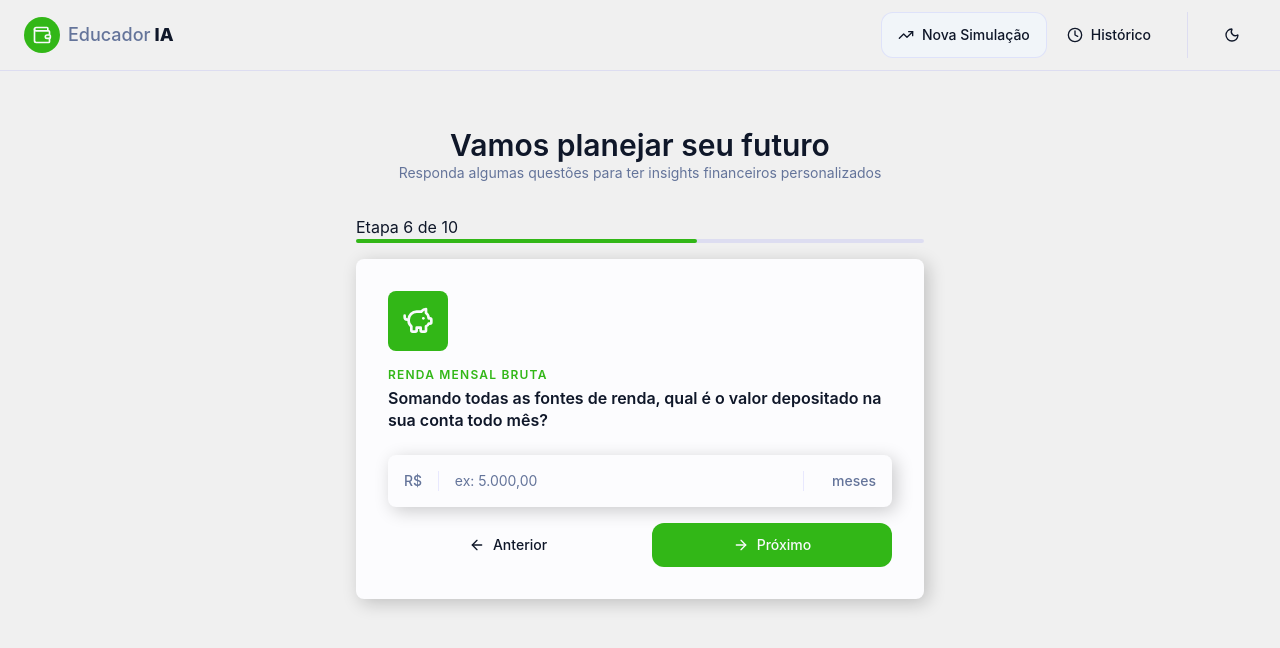
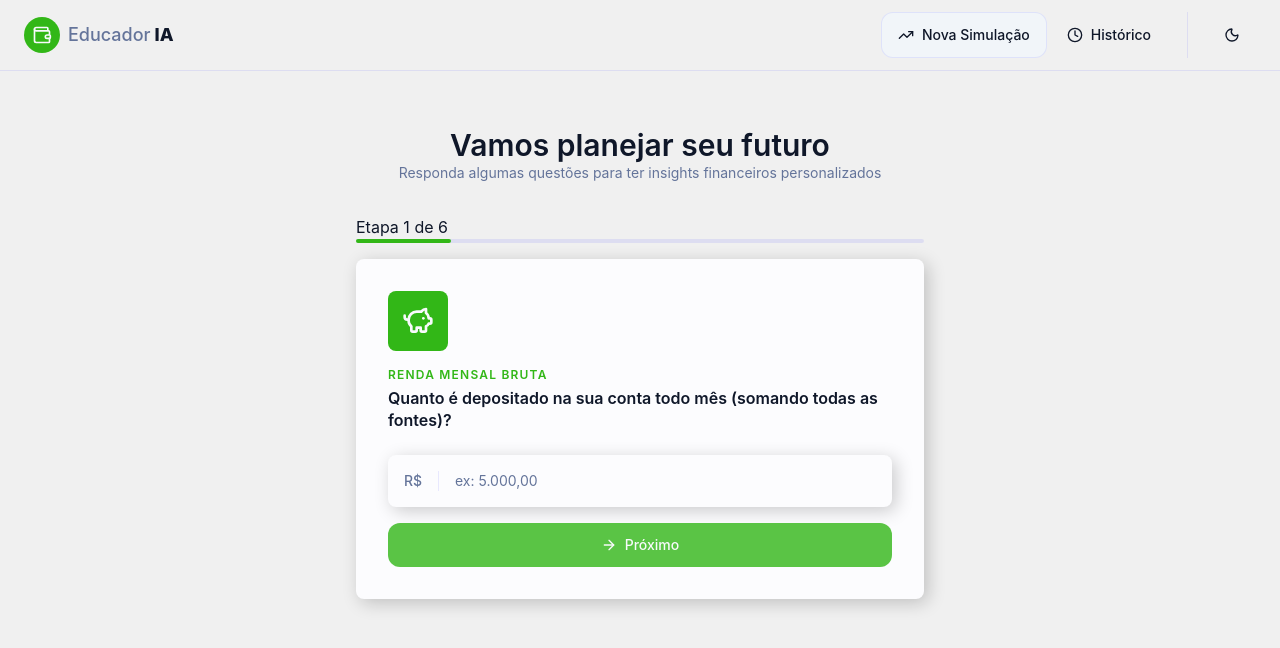
Before and after one commit to Guilh3rme-August0-bs/educador-financeiro, a React (Vite) app: page / in a window 1280 px wide. Shown: the top 648 px of the page. Built offline with nearby package versions, Linux system fonts and the light colour scheme.

Commit message:
criação de questões para o formulário, navegação entre as questões, máscara monetária e validação dos inputs

```diff
--- a/src/components/features/simulation/Form.tsx
+++ b/src/components/features/simulation/Form.tsx
@@ -1,17 +1,39 @@
 import { Progress } from "./Progress"
 import { FormStep } from "./FormStep"
-import { PiggyBank } from "lucide-react"
+import { simulationFormSteps } from "../../../data/simulation"
+import { useState } from "react"
 
 export const SimulationForm = () => {
+
+    //Estado para navegar entre as etapas
+    const [currentStepIndex, setCurrentIndex] = useState(0)
+    const totalSteps = simulationFormSteps.length
+    const currentStep = simulationFormSteps[currentStepIndex]
+
+    //avançar formulário
+    const nextStep = () => {
+        if (currentStepIndex + 1 > totalSteps - 1) {
+            return
+        }
+
+        setCurrentIndex((prev) => prev + 1)
+    }
+
+    //voltar ao passo anterior
+    const previousStep = () => {
+        if (currentStepIndex === 0) {
+            return
+        }
+        setCurrentIndex((prev) => prev - 1)
+    }
+
+    //formulário
     return (
         <div className="mb-8 text-center">
-            <Progress currentStep={6} totalSteps={10} />
-            <FormStep
-                icon={PiggyBank}
-                title="Renda Mensal Bruta"
-                question="Somando todas as fontes de renda, qual é o valor depositado na sua conta todo mês?"
-                inputProps={{ type: 'text', placeholder: 'ex: 5.000,00', prefix: 'R$', suffix: 'meses'}}
-                />
+            <Progress currentStep={currentStepIndex + 1} totalSteps={totalSteps} />
+            <FormStep key={currentStep.id} {...currentStep}
+            onBack={previousStep} onNext={nextStep}
+            hideBackButton={currentStepIndex === 0}/>
         </div>
     )
 }
--- a/src/components/features/simulation/FormStep.tsx
+++ b/src/components/features/simulation/FormStep.tsx
@@ -2,8 +2,11 @@ import type { LucideIcon } from "lucide-react"
 import { Button } from "../../shared/Button"
 import { Input, type InputProps } from "../../shared/Input"
 import { ArrowLeft, ArrowRight } from "lucide-react"
+import { useState, type SyntheticEvent } from "react"
+import { formatCurrencyMask } from "../../../utils/currency"
 
-interface FormStepProps {
+export interface FormStepProps {
+    id: string
     icon: LucideIcon
     title: string
     question: string
@@ -14,7 +17,31 @@ interface FormStepProps {
     }
 }
 
-export const FormStep = ({ icon: Icon, title, question, inputProps, submitButtonProps }: FormStepProps) => {
+interface ActionsButtonsProps {
+    onBack: () => void
+    onNext: () => void
+    hideBackButton?: boolean
+}
+
+export const FormStep = ({
+    icon: Icon,
+    title,
+    question,
+    inputProps,
+    submitButtonProps,
+    onBack,
+    onNext,
+    hideBackButton }: FormStepProps & ActionsButtonsProps) => {
+
+    //estado para obter valor do input
+    const [inputValue, setInputValue] = useState('')
+
+    //função para impedir o recarregamento da página ao navegar pelas etapas
+    const handleSubmit = (e: SyntheticEvent<HTMLFormElement>) => {
+        e.preventDefault()
+        onNext()
+    }
+
     return (
         <div className="bg-card rounded-lg p-6 shadow-[4px_4px_18px_0px_rgba(0,0,0,0.2)] sm:p-8 text-left">
             <div className="bg-primary mb-4 flex h-15 w-15 items-center justify-center rounded-lg">
@@ -23,23 +50,34 @@ export const FormStep = ({ icon: Icon, title, question, inputProps, submitButton
             <h2 className="text-primary mb-1 text-xs font-semibold tracking-widest uppercase">
                 {title}</h2>
             <h3 className="text-foreground mb-6 text-x1 leading-snug font-semibold sm:text-2x1">{question}</h3>
-            <form className="flex flex-col gap-4">
-                <Input {...inputProps} />
+            <form onSubmit={handleSubmit} className="flex flex-col gap-4">
+                <Input {...inputProps} value={inputValue}
+                onChange={(e) => setInputValue(inputProps.prefix === 'R$'
+                ? formatCurrencyMask(e.target.value)
+                : e.target.value)} />
                 <div className="flex flex-col gap-3 sm:flex-row sm:gap-6">
+
+                    {/* botão só será renderizado se hideBackButton for false */}
+
+                    {!hideBackButton && (
                         <Button
                             icon={ArrowLeft}
                             type="button"
+                            onClick={onBack}
                             variant="ghost"
                             className="order 2 flex-1 justify-center rounded-lg py-3 sm:order-1">
                             Anterior
                         </Button>
+                    )}
                     <Button
                         icon={!submitButtonProps ? ArrowRight : undefined}
                         type="button"
+                        onClick={onNext}
+                        disabled={!inputValue}
                         variant="primary"
                         className="order 2 flex-1 justify-center rounded-lg py-3 sm:order-2">
-                    {submitButtonProps ?.label ?? 'Próximo'}
-                    {submitButtonProps ?.emojiIcon}
+                        {submitButtonProps?.label ?? 'Próximo'}
+                        {submitButtonProps?.emojiIcon}
                     </Button>
                 </div>
             </form>
--- /dev/null
+++ b/src/data/simulation.ts
@@ -0,0 +1,75 @@
+import { CalendarClock, CreditCard, Goal, Landmark, PiggyBank, Wallet } from 'lucide-react'
+import type { FormStepProps } from '../components/features/simulation/FormStep'
+
+export const simulationFormSteps: FormStepProps[] = [
+    {
+        id: 'income',
+        icon: PiggyBank,
+        title: 'Renda Mensal Bruta',
+        question: 'Quanto é depositado na sua conta todo mês (somando todas as fontes)?',
+        inputProps: {
+            placeholder: 'ex: 5.000,00',
+            prefix: 'R$',
+            maxLength: 12,
+        },
+    },
+    {
+        id: 'expenses',
+        icon: CreditCard,
+        title: 'Custos fixos de vida',
+        question: 'Qual é o seu gasto mensal com custos fixos (aluguel, contas, alimentação, etc)?',
+        inputProps: {
+            placeholder: 'ex: 2.000,00',
+            prefix: 'R$',
+            maxLength: 12,
+        },
+    },
+    {
+        id: 'debts',
+        icon: Landmark,
+        title: 'Dívidas/Parcelas',
+        question: 'Você tem algum valor comprometido com parcelas ou empresas mensalmente?',
+        inputProps: {
+            placeholder: 'ex: 500,00',
+            prefix: 'R$',
+            maxLength: 12,
+        },
+    },
+    {
+        id: 'goalName',
+        icon: Goal,
+        title: 'Nome da meta',
+        question: 'Qual o objetivo que você deseja alcançar?',
+        inputProps: {
+            placeholder: 'ex: Viagem para o Japão',
+            maxLength: 50,
+        },
+    },
+    {
+        id: 'goalAmount',
+        icon: Wallet,
+        title: 'Custo da meta',
+        question: 'Quanto custa realizar esse sonho?',
+        inputProps: {
+            placeholder: 'ex: 15.000,00', prefix: 'R$',
+            maxLength: 12,
+        }
+    },
+    {
+        id: 'goalDeadline',
+        icon: CalendarClock,
+        title: 'Prazo desejado',
+        question: 'Em quantos meses você planeja atingir esse objetivo?',
+        inputProps: {
+            type: 'number',
+            placeholder: 'ex: 12',
+            suffix: 'meses',
+            min: 1,
+            max: 120,
+        },
+        submitButtonProps: {
+            label: 'Gerar simulação',
+            emojiIcon: '✨'
+    }
+}
+]
--- /dev/null
+++ b/src/utils/currency.ts
@@ -0,0 +1,20 @@
+//máscara monetária
+
+export function formatCurrencyMask(value: string): string {
+    const digits = value.replace(/\D/g, '')
+
+    if (!digits) {
+        return ``
+    }
+
+    const number = Number(digits) / 100
+
+    if (isNaN(number)) {
+        return ``
+    }
+
+    return number.toLocaleString('pt-BR', {
+        minimumFractionDigits: 2,
+        maximumFractionDigits: 2
+    })
+}
```
Lines whose indentation alone changed are shown as unchanged.
